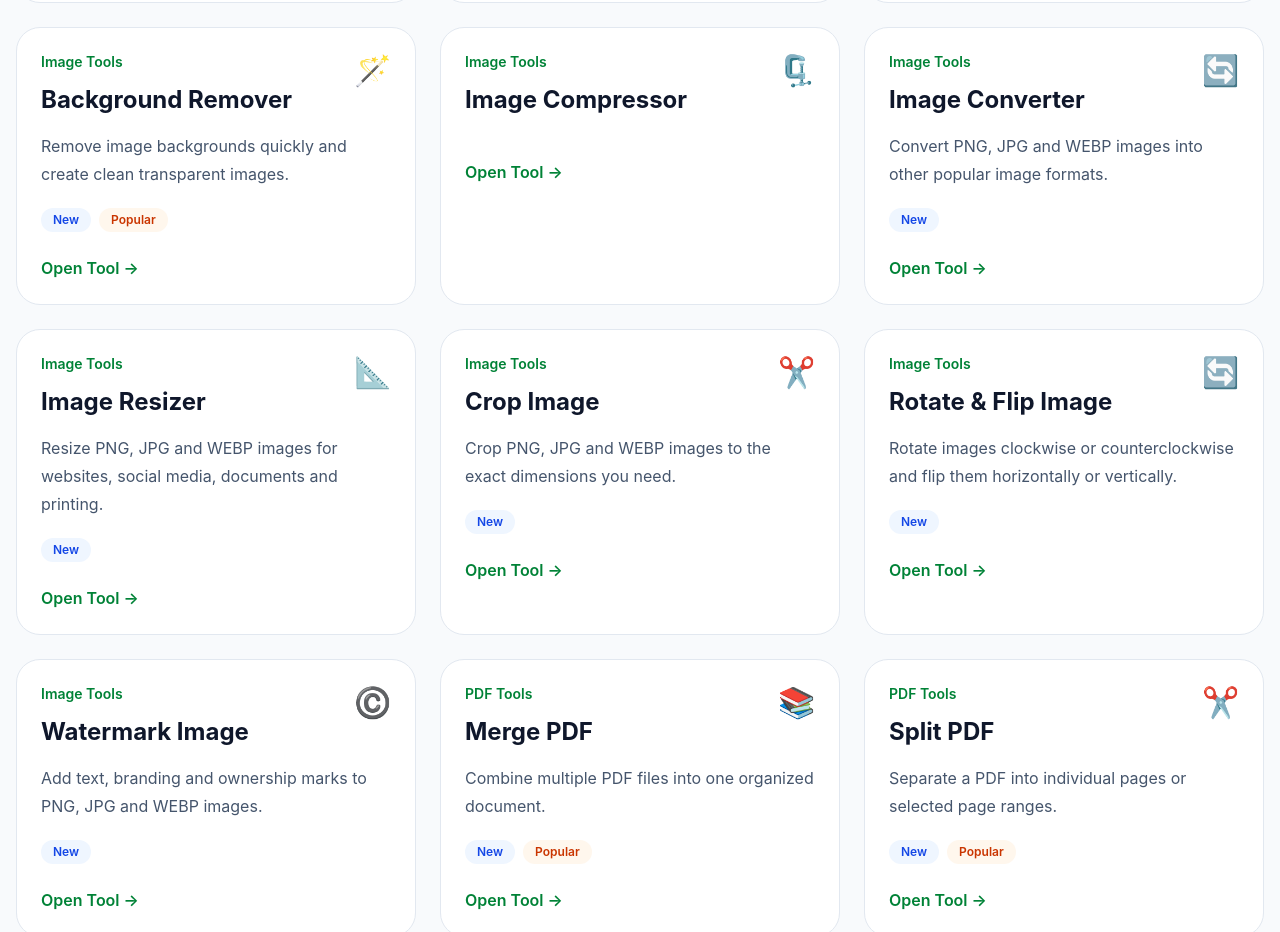
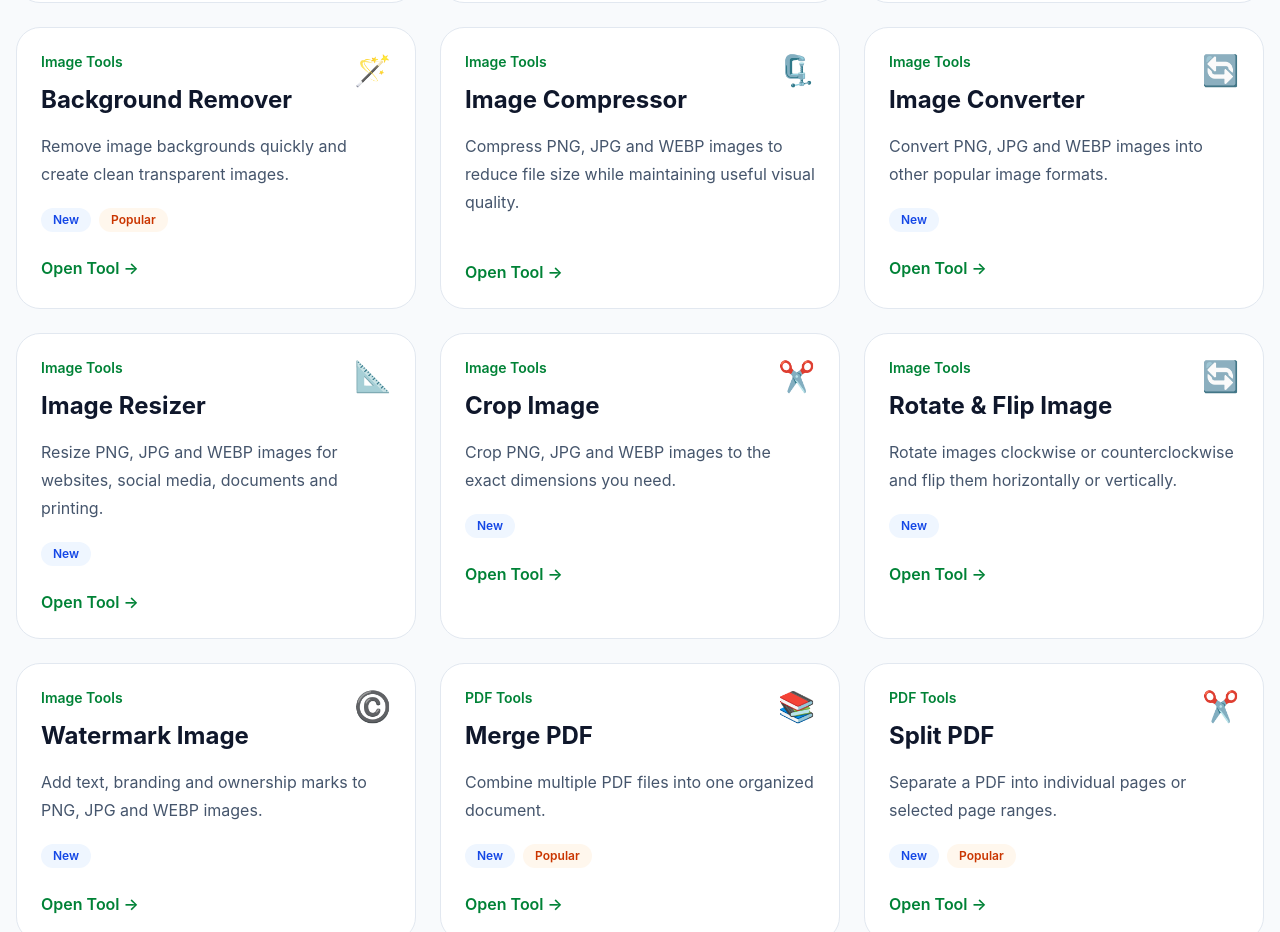
Before and after one commit to Movieslists02/jamaicatools, a React (Vite) app: page /tools in a window 1280 px wide. Shown: the part 1305-2237 px from the top of the page. Built offline with nearby package versions, Linux system fonts and the light colour scheme.

Commit message:
fix: correct tool metadata and related links

```diff
--- a/src/data/tools.js
+++ b/src/data/tools.js
@@ -21,7 +21,6 @@ const tools = [
     seoDescription:
       "Calculate loan payments instantly with JamaicaTools.",
     relatedTools: [
-      "mortgage-calculator",
       "salary-calculator",
       "currency-converter"
     ]
@@ -43,7 +42,7 @@ const tools = [
   seoTitle: "Jamaica Salary Calculator | JamaicaTools",
   seoDescription:
     "Estimate your Jamaican salary after PAYE, NIS, NHT and Education Tax deductions.",
-  relatedTools: ["loan-calculator", "mortgage-calculator"],
+  relatedTools: ["loan-calculator", "income-tax-calculator"],
 },
 
 {
@@ -155,7 +154,8 @@ const tools = [
     seoDescription:
       "Check your Body Mass Index online.",
     relatedTools: [
-      "age-calculator",
+      "salary-calculator",
+      "income-tax-calculator",
     ],
   },
 
@@ -193,6 +193,8 @@ const tools = [
 slug: "image-compressor",
 title: "Image Compressor",
 category: "Image Tools",
+description:
+  "Compress PNG, JPG and WEBP images to reduce file size while maintaining useful visual quality.",
 icon: "🗜️",
     keywords: [
 "compress image",
```
